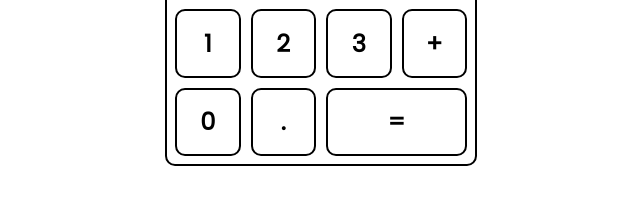
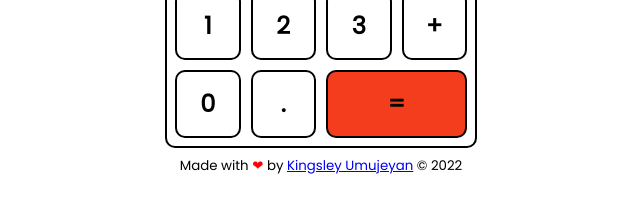
Before and after one commit to kuicpet/alt_school_calculator, a React (Create React App) app: page / in a window 1280 px wide. Shown: the part 490-702 px from the top of the page, without its empty margins (319-959 px from the left). Built offline with nearby package versions, Linux system fonts and the light colour scheme.

Commit message:
ft--updated footer

```diff
--- a/src/App.js
+++ b/src/App.js
@@ -1,5 +1,5 @@
 import React, { useState } from 'react'
-import { Wrapper, Screen, Button, ButtonBox } from './components'
+import { Wrapper, Screen, Button, ButtonBox, Footer } from './components'
 
 const btnValues = [
   ['C', '+-', '%', '/'],
@@ -127,6 +127,7 @@ const App = () => {
   }
 
   return (
+    <>
       <Wrapper>
         <Screen value={calc.num ? calc.num : calc.res} />
         <ButtonBox>
@@ -156,6 +157,8 @@ const App = () => {
           })}
         </ButtonBox>
       </Wrapper>
+      <Footer />
+    </>
   )
 }
 
--- /dev/null
+++ b/src/components/Footer.jsx
@@ -0,0 +1,27 @@
+import React from 'react'
+import styled from 'styled-components'
+
+const Footer = () => {
+  const date = new Date().getFullYear()
+  return (
+    <Container>
+      <small>
+        Made with <span className='heart'>❤</span> by <a href='https://github.com/kuicpet' target='_blank'>Kingsley Umujeyan</a> &copy;{' '}
+        {date}
+      </small>
+    </Container>
+  )
+}
+
+export const Container = styled.footer`
+  display: flex;
+  align-items: center;
+  justify-content: center;
+  margin: 0.5rem;
+  small {
+    .heart {
+      color: red;
+    }
+  }
+`
+export default Footer
--- a/src/components/Wrapper.jsx
+++ b/src/components/Wrapper.jsx
@@ -11,7 +11,5 @@ export const Container = styled.div`
   padding: 8px;
   border-radius: 10px;
   border: 2px solid black;
-  //background-color: #485461;
-  //background-image: linear-gradient(315deg, #485461 0%, #28313b 74%);
 `
 export default Wrapper
--- a/src/components/index.js
+++ b/src/components/index.js
@@ -2,10 +2,12 @@ import Button from './Button'
 import ButtonBox from './ButtonBox'
 import Screen from './Screen'
 import Wrapper from './Wrapper'
+import Footer from './Footer'
 
 export {
   Button,
   ButtonBox,
   Screen,
   Wrapper,
+  Footer
 }
--- a/src/index.css
+++ b/src/index.css
@@ -16,7 +16,7 @@ body {
 
 .equals {
   grid-column: 3/5;
-  /*background-color: rgb(243, 61, 29) !important;*/
+  background-color: rgb(243, 61, 29) !important;
 }
 
 .equals:hover {
```
Lines whose indentation alone changed are shown as unchanged.
